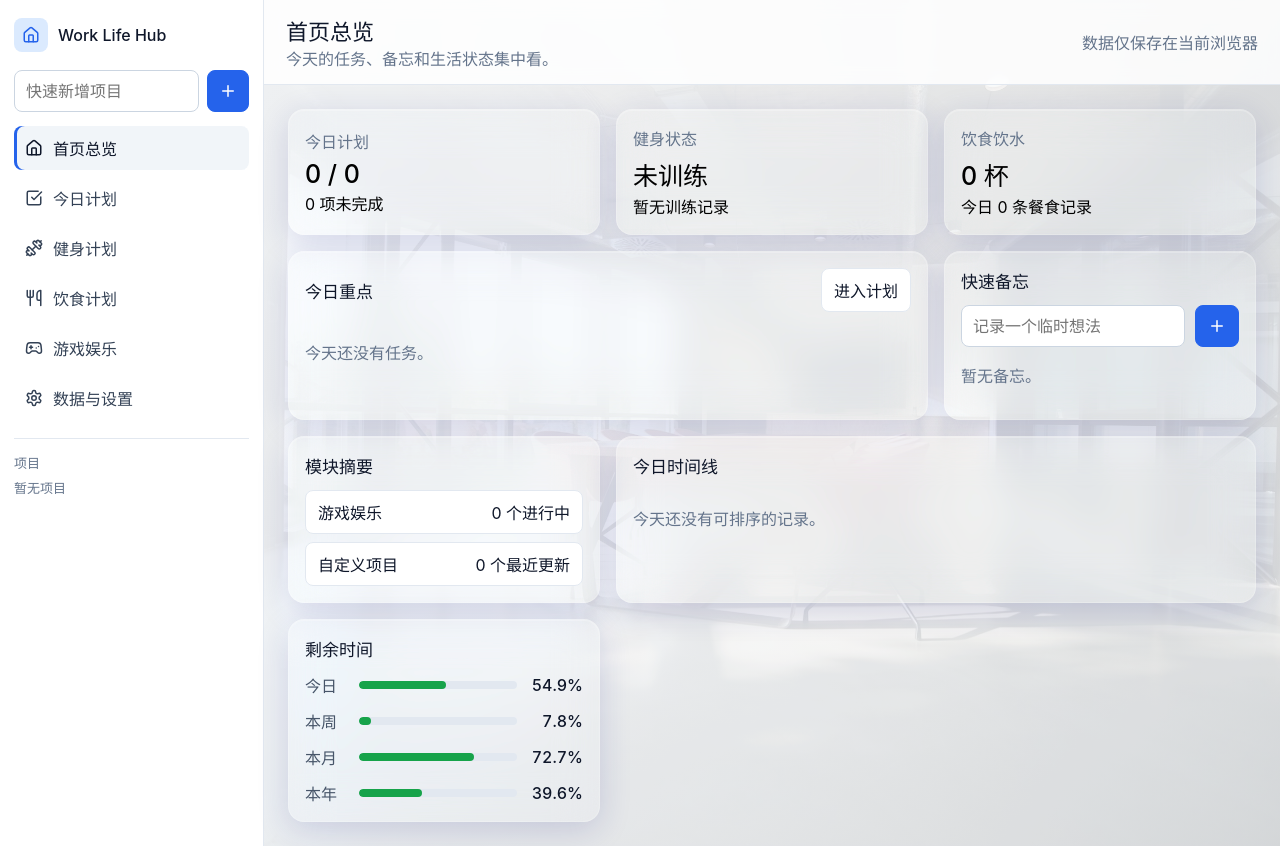
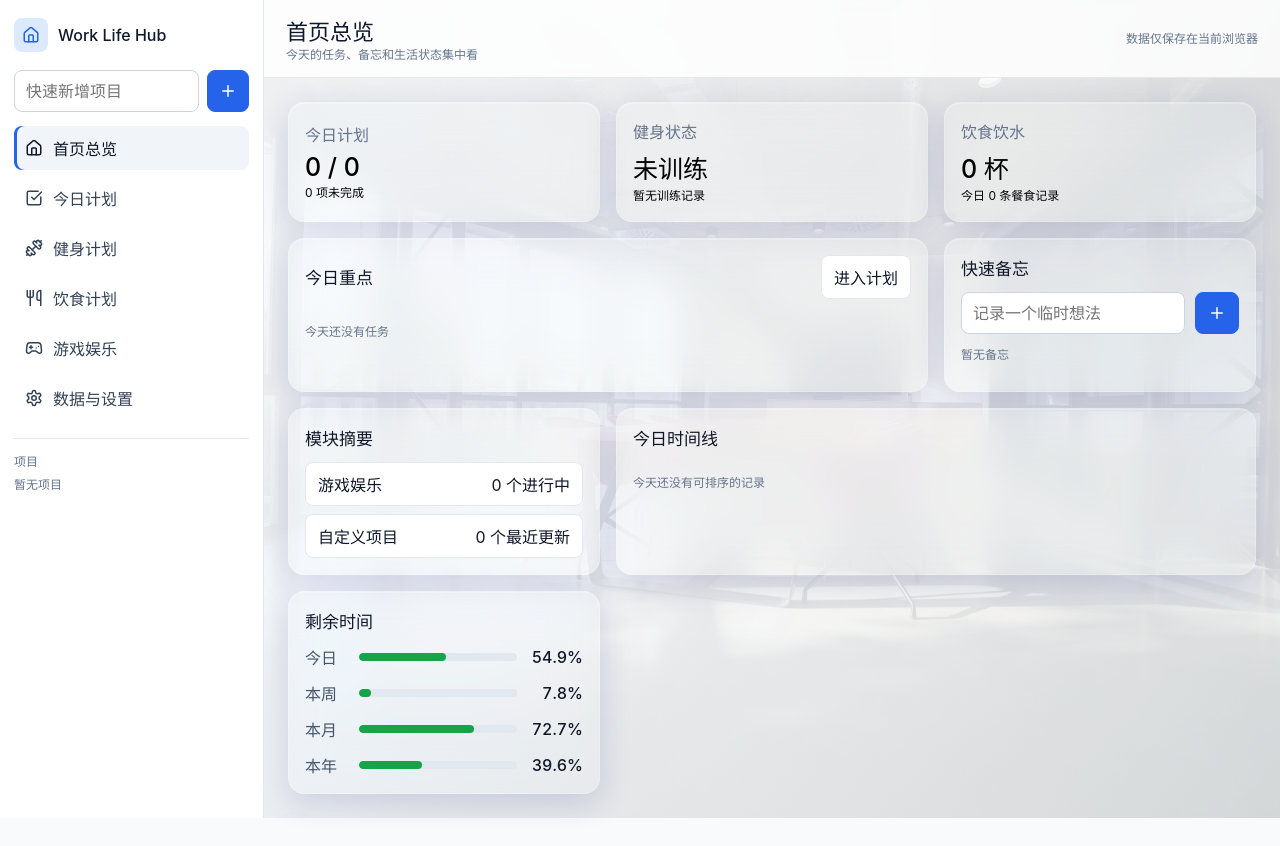
Before and after one commit to fsfdjt/gradio-deepseek-chatbot, a React (Vite) app: page / in a window 1280 px wide. After the commit the page ends 818 px from the top, so only its background shows below. Built offline with nearby package versions, Linux system fonts and the light colour scheme.

Commit message:
Refine helper text styling

```diff
--- a/src/App.tsx
+++ b/src/App.tsx
@@ -93,7 +93,7 @@ export default function App() {
         setIsHydrated(true);
       })
       .catch(() => {
-        setMessage("读取本地 IndexedDB 数据失败，已进入空白数据状态。");
+        setMessage("读取本地 IndexedDB 数据失败，已进入空白数据状态");
         setIsHydrated(true);
       });
   }, []);
@@ -104,7 +104,7 @@ export default function App() {
     }
 
     saveAppData(data).catch(() => {
-      setMessage("保存本地数据失败，请检查浏览器 IndexedDB 权限。");
+      setMessage("保存本地数据失败，请检查浏览器 IndexedDB 权限");
     });
   }, [data, isHydrated]);
 
@@ -120,8 +120,8 @@ export default function App() {
       ? {
           label: selectedProject?.name ?? "项目",
           description: selectedProject
-            ? "管理这个项目里的清单条目。"
-            : "从左侧快速新增一个项目后开始管理。",
+            ? "管理这个项目里的清单条目"
+            : "从左侧快速新增一个项目后开始管理",
         }
       : (pages.find((page) => page.id === activePage) ?? pages[0]);
 
@@ -307,24 +307,24 @@ export default function App() {
               link.download = `work-life-hub-backup-${today}.json`;
               link.click();
               URL.revokeObjectURL(link.href);
-              setMessage("已导出 JSON 备份。");
+              setMessage("已导出 JSON 备份");
             }}
             onImport={async (file) => {
               try {
                 const backup = parseBackup(await file.text());
                 setData(backup.data);
                 await saveAppData(backup.data);
-                setMessage("已导入 JSON 备份。");
+                setMessage("已导入 JSON 备份");
               } catch (error) {
-                setMessage(error instanceof Error ? error.message : "导入失败。");
+                setMessage(error instanceof Error ? error.message : "导入失败");
               }
             }}
             onClear={async () => {
-              if (confirm("确定清空全部本地数据吗？此操作不可恢复。")) {
+              if (confirm("确定清空全部本地数据吗？此操作不可恢复")) {
                 await clearAppData();
                 setData(createEmptyData());
                 setSelectedProjectId("");
-                setMessage("已清空当前浏览器中的本地数据。");
+                setMessage("已清空当前浏览器中的本地数据");
               }
             }}
           />
@@ -395,7 +395,7 @@ function HomePage({
               </label>
             ))
           ) : (
-            <p className="empty-text">今天还没有任务。</p>
+            <p className="empty-text">今天还没有任务</p>
           )}
         </div>
       </section>
@@ -429,7 +429,7 @@ function HomePage({
               {item.content}
             </p>
           ))}
-          {!summary.recentMemos.length ? <p className="empty-text">暂无备忘。</p> : null}
+          {!summary.recentMemos.length ? <p className="empty-text">暂无备忘</p> : null}
         </div>
       </section>
 
@@ -462,7 +462,7 @@ function HomePage({
               </article>
             ))
           ) : (
-            <p className="empty-text">今天还没有可排序的记录。</p>
+            <p className="empty-text">今天还没有可排序的记录</p>
           )}
         </div>
       </section>
@@ -585,7 +585,7 @@ function TodayPage({
         ))}
       </div>
       <RecordList
-        empty="暂无任务。"
+        empty="暂无任务"
         items={tasks.map((task) => ({
           id: task.id,
           title: task.title,
@@ -653,7 +653,7 @@ function FitnessPage({
           </button>
         </form>
       }
-      empty="暂无训练记录。"
+      empty="暂无训练记录"
       items={data.workouts.map((item) => ({
         id: item.id,
         title: item.name,
@@ -720,7 +720,7 @@ function DietPage({
           </button>
         </form>
       }
-      empty="暂无饮食记录。"
+      empty="暂无饮食记录"
       items={data.meals.map((item) => ({
         id: item.id,
         title: item.content,
@@ -787,7 +787,7 @@ function FunPage({
           </button>
         </form>
       }
-      empty="暂无娱乐计划。"
+      empty="暂无娱乐计划"
       items={data.entertainments.map((item) => ({
         id: item.id,
         title: item.name,
@@ -866,7 +866,7 @@ function ProjectPage({
               </button>
             </form>
             <RecordList
-              empty="暂无项目条目。"
+              empty="暂无项目条目"
               items={selectedProject.items.map((item) => ({
                 id: item.id,
                 title: item.title,
@@ -883,7 +883,7 @@ function ProjectPage({
             />
           </>
         ) : (
-          <p className="empty-text">先在左侧快速新增一个项目。</p>
+          <p className="empty-text">先在左侧快速新增一个项目</p>
         )}
       </div>
     </section>
@@ -916,13 +916,13 @@ function SettingsPage({
       <div className="panel">
         <h2>本地数据</h2>
         <p className="muted">
-          本网站无需登录。任何能打开当前浏览器的人，都可以看到这里保存的数据。
+          本网站无需登录，任何能打开当前浏览器的人，都可以看到这里保存的数据
         </p>
-        <p className="muted">当前包含 {totalRecords} 条顶层记录。</p>
+        <p className="muted">当前包含 {totalRecords} 条顶层记录</p>
       </div>
       <div className="panel">
         <h2>备份与恢复</h2>
-        <p className="muted">数据只保存在当前浏览器。换设备或换浏览器前，请先导出 JSON。</p>
+        <p className="muted">数据只保存在当前浏览器，换设备或换浏览器前，请先导出 JSON</p>
         <div className="settings-actions">
           <button type="button" onClick={onExport}>
             <Download size={18} />
--- a/src/lib/appStructure.ts
+++ b/src/lib/appStructure.ts
@@ -14,10 +14,10 @@ export type PageDefinition = {
 };
 
 export const pages: PageDefinition[] = [
-  { id: "home", label: "首页总览", description: "今天的任务、备忘和生活状态集中看。" },
-  { id: "today", label: "今日计划", description: "管理当天任务、优先级和完成状态。" },
-  { id: "fitness", label: "健身计划", description: "记录训练内容、时长和完成情况。" },
-  { id: "diet", label: "饮食计划", description: "记录餐食、饮水和每日备注。" },
-  { id: "fun", label: "游戏娱乐", description: "安排游戏、影视、阅读等休闲计划。" },
-  { id: "settings", label: "数据与设置", description: "管理本地备份、恢复和清空数据。" },
+  { id: "home", label: "首页总览", description: "今天的任务、备忘和生活状态集中看" },
+  { id: "today", label: "今日计划", description: "管理当天任务、优先级和完成状态" },
+  { id: "fitness", label: "健身计划", description: "记录训练内容、时长和完成情况" },
+  { id: "diet", label: "饮食计划", description: "记录餐食、饮水和每日备注" },
+  { id: "fun", label: "游戏娱乐", description: "安排游戏、影视、阅读等休闲计划" },
+  { id: "settings", label: "数据与设置", description: "管理本地备份、恢复和清空数据" },
 ];
--- a/src/styles.css
+++ b/src/styles.css
@@ -681,3 +681,21 @@ button:disabled {
     }
   }
 }
+
+/* Smaller grey helper text */
+.muted,
+.empty-text,
+.local-note,
+.app-message,
+.topbar p,
+.stat-card p,
+.record-row span,
+.compact-item,
+.panel p,
+.timeline-item span,
+.sidebar-section-title,
+.empty-sidebar-text,
+.sidebar-projects button small {
+  font-size: 12px;
+  line-height: 1.45;
+}
```
Also changed, not shown: 1 other file (tests, documents, lock files or other folders).
